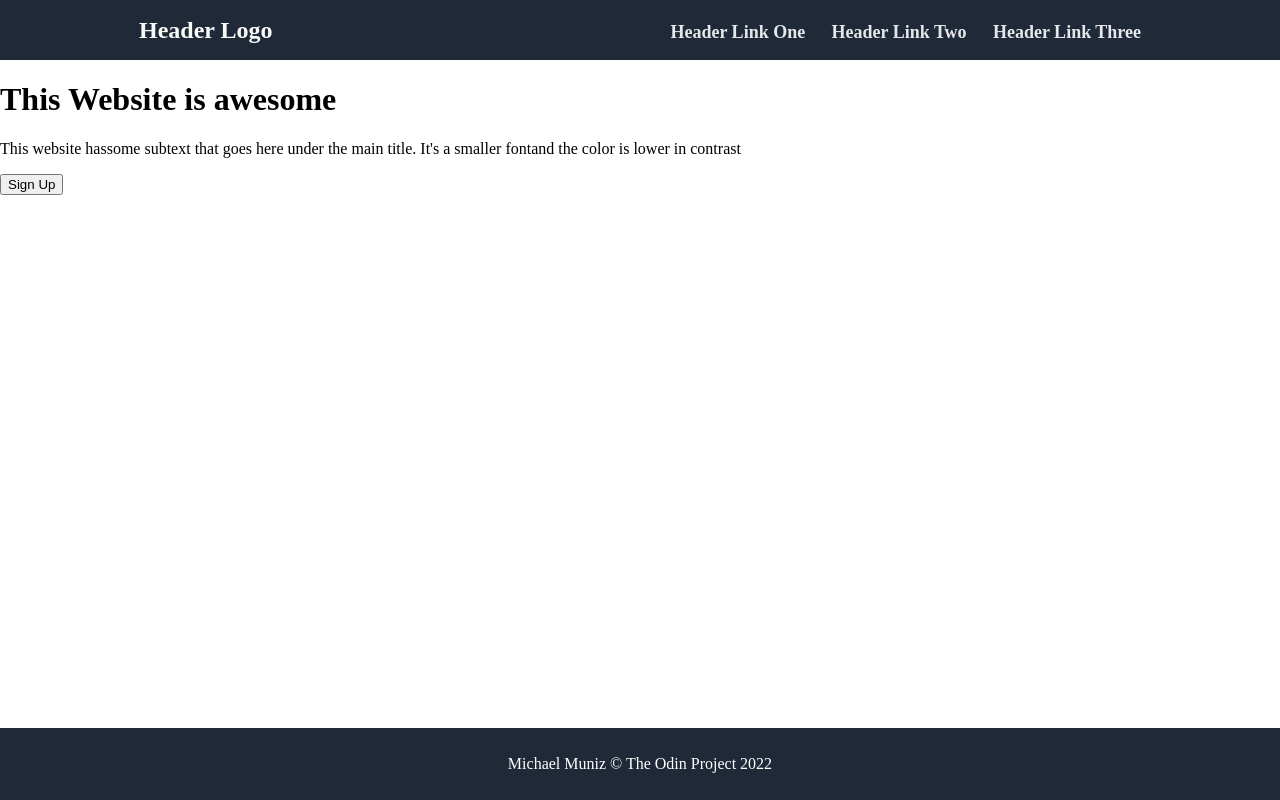
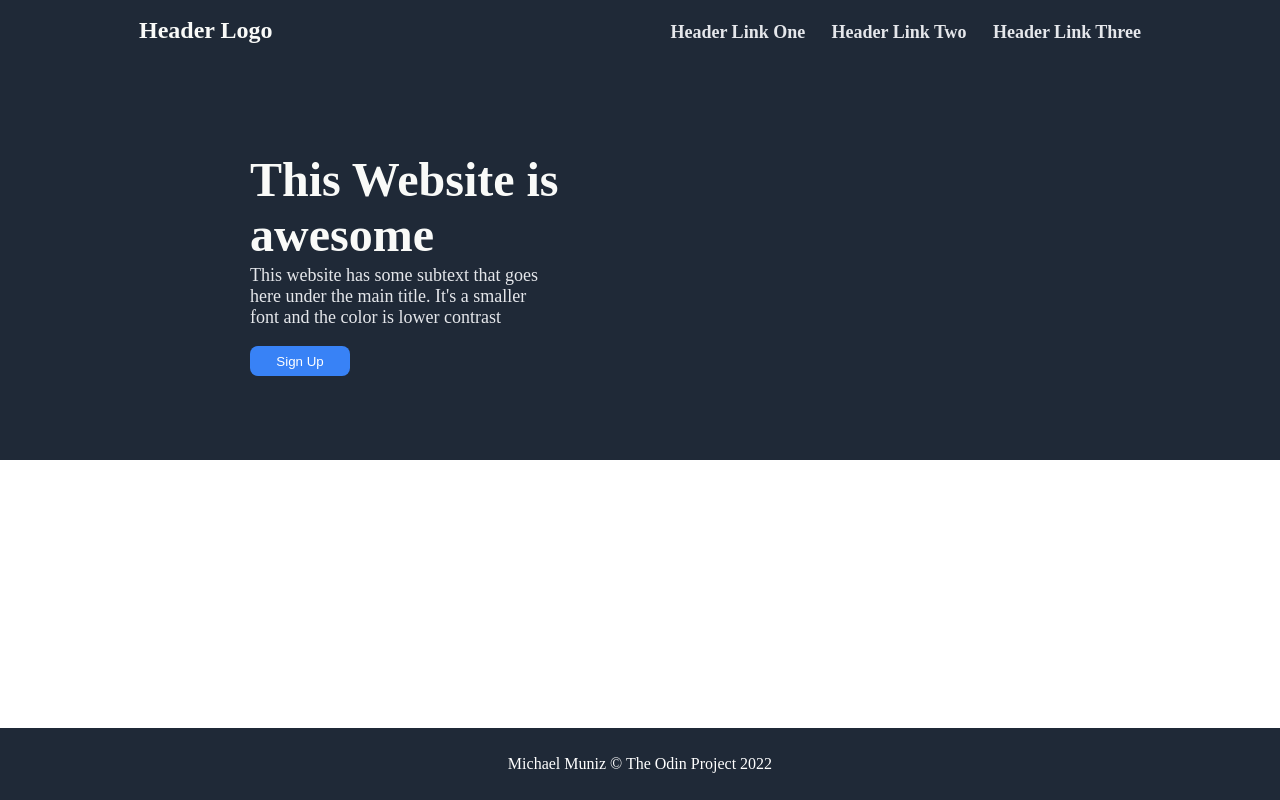
Before and after one commit to MichaelM98/landing_page, a plain HTML site: page index.html in a window 1280 px wide. Drawn offline with Linux system fonts and the light colour scheme.

Commit message:
Completed the main content

```diff
--- a/index.html
+++ b/index.html
@@ -21,11 +21,16 @@
     </header>
 
     <main class="hero">
-        <h1>This Website is awesome</h1>
+        <div class="bgColor">
+            <div class="mainFlex">
+                <h1>This Website is awesome</h1>
 
-        <p>This website hassome subtext that goes here under the main title. It's a smaller fontand the color is lower in contrast</p>
-
-        <button>Sign Up</button>
+                <p>This website has some subtext that goes here under the main title. It's a smaller font and the color
+                is lower contrast
+                </p>
+            </div>
+            <button class="mainBttn">Sign Up</button>
+        </div>
     </main>
 
 
--- a/style.css
+++ b/style.css
@@ -17,9 +17,9 @@ body {
 
 
 a {
+    color: #E5E7EB;
     text-decoration: none;
     font-size: 18px;
-    color: #e5e7eb;
 }
 
 .links  {
@@ -28,9 +28,45 @@ a {
     margin-left: 120px;
 }
 
+.mainFlex {
+    display: flex;
+    flex-direction: column;
+}
+
+.bgColor {
+    background-color: #1f2937;
+    width: 100%;
+    height: 400px;
+}
+
+h1 {
+    font-size: 48px;
+    font-weight: bolder;
+    color: #F9FAF8;
+    margin-bottom: 0px;
+    padding-left: 250px;
+    padding-top: 60px;
+    width: 28%;
+}
 
 
+p {
+    font-size: 18px;
+    color: #E5E7EB;
+    padding-left: 250px;
+    margin-top: 3px;
+    width: 24%;
+}
 
+.mainBttn {
+    background-color: #3882f6;
+    color: white;
+    border: #3882f6;
+    height: 30px;
+    width: 100px;
+    border-radius: 8px;
+    margin-left: 250px;
+}
 
 
 footer {
```
